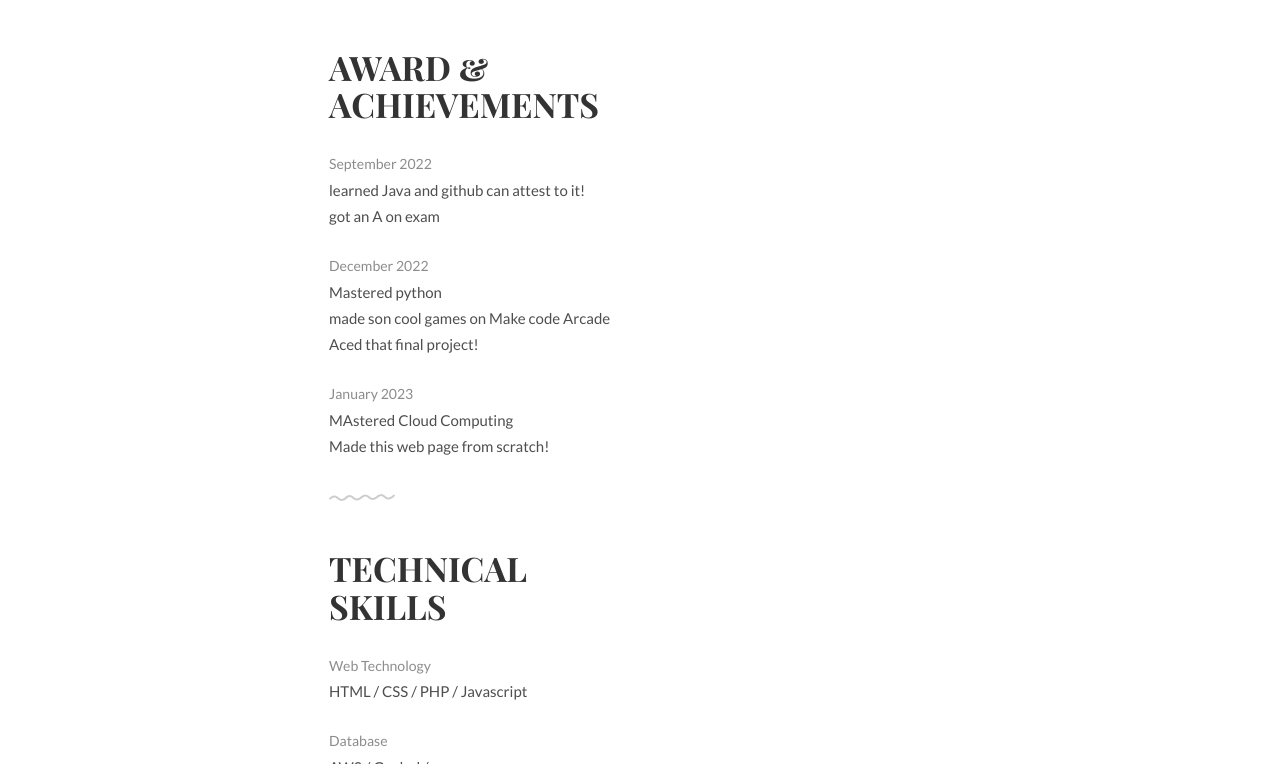
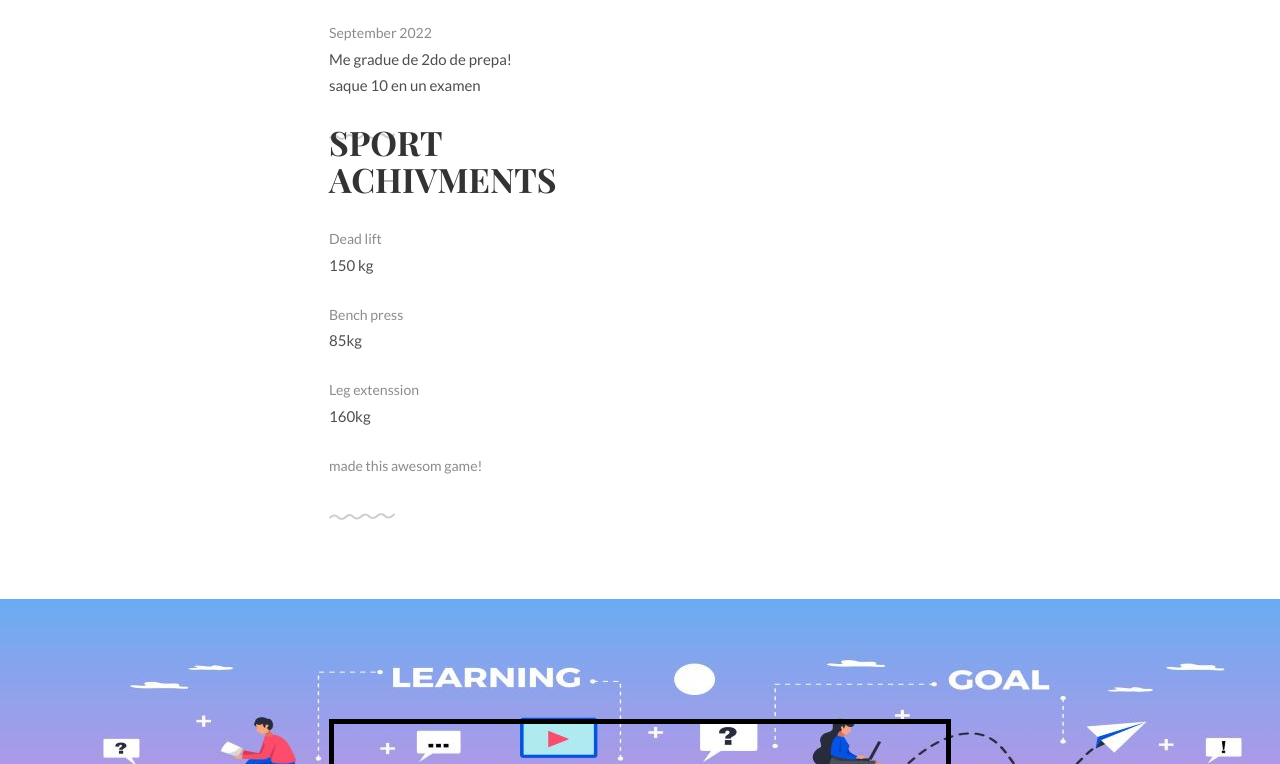
Before and after one commit to JoseCSL05/Jose-s-webpages-template., a plain HTML site: page index.html in a window 1280 px wide. Shown: the part 1605-2369 px from the top of the page. Drawn offline with Linux system fonts and the light colour scheme.

Commit message:
edite el texto

```diff
--- a/index.html
+++ b/index.html
@@ -15,7 +15,7 @@
     <style>
       .intro h1:before {
         /* Edit this with your name or anything else */
-        content: 'KESTLER';
+        content: 'Vargas';
       }
     </style>
   </head>
@@ -50,22 +50,22 @@
     <!-- Introduction -->
     <div class="intro section" id="about">
       <div class="container">
-        <p>"Do or do not. There is no try."</p>
+        <p>"Siempre pendientes."</p>
         <div class="units-row units-split wrap">
           <div class="unit-20">
-            <img src="img/ava.jpg" alt="Avatar">
+            <img src="https://avatars.githubusercontent.com/u/113367703?v=4" alt="Avatar">
           </div>
           <div class="unit-80">
             <h1>I live in<br><span id="typed"></span></h1>
           </div>
 				<p>
-					Su trabajo en el área de las telecomunicaciones en zonas rurales en 1997, como joven ingeniero de telecomunicaciones, justo después de la firma de los Acuerdos de Paz y la liberalización del sector en Guatemala, lo hizo presenciar de primera mano el increíble impacto de la tecnología como conocimiento científico aplicado para acelerar el desarrollo humano, incluso en los lugares más aislados y en condiciones precarias.
+					Soy un joven que disfruta su vida, estudio en Delmar International School en la hermosa y calurosa ciudad de Los Cabos.
 				</p>
         <p>
-					Su experiencia en el campo de las telecomunicaciones rurales le permitió ver cómo un simple teléfono se convertía en mucho más que un medio de comunicación para las comunidades marginadas, y las vio florecer gracias a la adopción y uso de esta tecnología.
+					Me gusta ir a la playa a surfear, ir al gimnasio e ir con mis amigos a andar en bicicleta por los cerros.
 				</p>
         <p>
-					Esta experiencia lo motivó a decidir trabajar en el campo de la tecnología.Él ahora trabaja para aplicar el poder de la revolución del Internet de las Cosas (IoT), para generar un impacto social global positivo.
+					Tengo un trabajo de medio tiempo en un restaurante, voy todos los fines de semana, hago cafés y drinks. Me voy a ir a estduiar fuera de mi ciudad en Julio .
 				</p>
 			</div>
 		</div>
@@ -90,43 +90,32 @@
 			<h1>Award &amp;<br>Achievements</h1>
 			<ul class="award-list list-flat">
 				<li>September 2022</li>
-				<li>learned Java and github can attest to it!</li>
-				<li>got an A on exam</li>
+				<li>Me gradue de 2do de prepa!</li>
+				<li>saque 10 en un examen</li>
 			</ul>
 			<ul class="award-list list-flat">
-				<li>December 2022</li>
-				<li>Mastered python</li>
-				<li>made son cool games on Make code Arcade</li>
-				<li>Aced that final project!</li>
-			</ul>
-			<ul class="award-list list-flat">
-				<li>January 2023</li>
-				<li>MAstered Cloud Computing</li>
-				<li>Made this web page from scratch!</li>
-			</ul>
-		</div>
 	</div>
 
 	<!-- Technical Skills -->
 	<div class="skills section second" id="skills">
 		<div class="container">
-			<h1>Technical<br>Skills</h1>
+			<h1>sport<br>achivments</h1>
 			<ul class="skill-list list-flat">
-				<li>Web Technology</li>
-				<li>HTML / CSS / PHP / Javascript</li>
+				<li>Dead lift</li>
+				<li>150 kg</li>
 			</ul>
 			<ul class="skill-list list-flat">
-				<li>Database</li>
-				<li>AWS / Gcolud / </li>
+				<li>Bench press</li>
+				<li>85kg</li>
 			</ul>
 			<ul class="skill-list list-flat">
-				<li>Framework</li>
-				<li>Flask / Python </li>
+				<li>Leg extenssion</li>
+				<li>160kg </li>
 			</ul>
       <ul class="skill-list list-flat">
 				<li>made this awesom game!</li>
 			</ul>
-      <iframe src="https://arcade.makecode.com/---run?id=S49763-97738-20752-28031" sandbox="allow-popups allow-forms allow-scripts allow-same-origin" width="100%" height="800px" ></iframe>
+
 		</div>
 	</div>
 
@@ -141,7 +130,7 @@
 		<div class="container">
 			<div class="units-row">
 			    <div class="unit-50">
-			    	<p>Handcrafted by Edwin Kestler</p>
+			    	<p>Handcrafted by José Vargas</p>
 			    </div>
 			    <div class="unit-50">
 					<ul class="social list-flat right">
```
